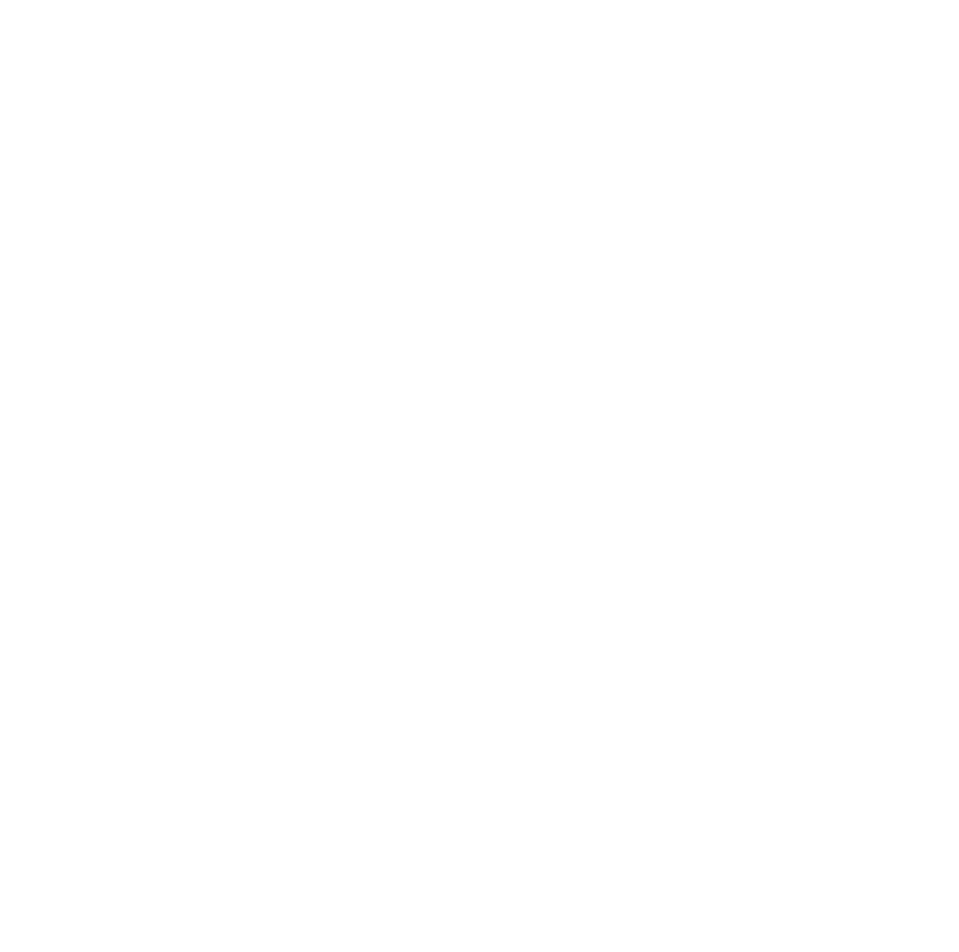
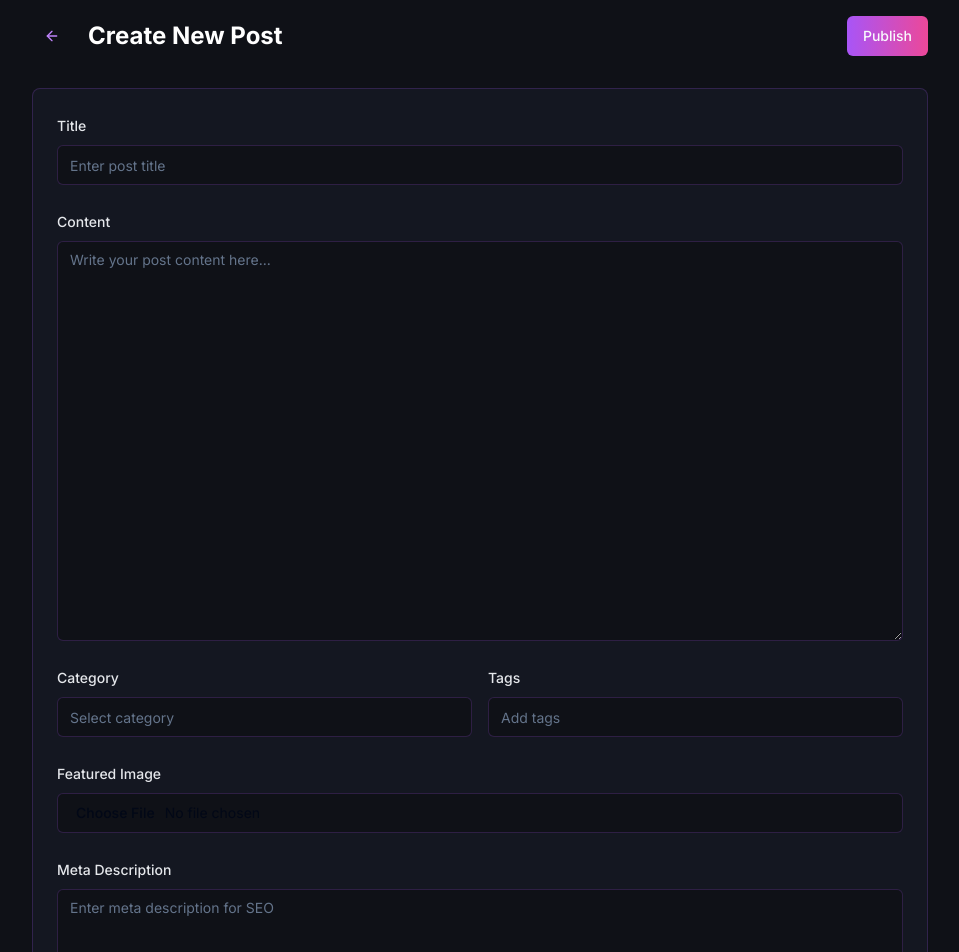
Before and after one commit to Jelco3d/automatizariai, a React (Vite) app: page /admin/blog/new in a window 1280 px wide. Before the commit this address had no page. Shown: the top 952 px of the page, without its empty margins (160-1119 px from the left). Before the commit the page ends 800 px from the top, so only its background shows below. Built offline with nearby package versions, Linux system fonts and the light colour scheme.

Commit message:
Add new post button function
The new post button will now have added functionality.

```diff
--- a/src/App.tsx
+++ b/src/App.tsx
@@ -10,6 +10,7 @@ import GDPR from './pages/GDPR';
 import PrivacyPolicy from './pages/PrivacyPolicy';
 import Blog from './pages/Blog';
 import AdminBlog from './pages/admin/AdminBlog';
+import NewBlogPost from './pages/admin/NewBlogPost';
 
 const App = () => {
   console.log("Rendering App component");
@@ -26,6 +27,7 @@ const App = () => {
         <Route path="/privacy" element={<PrivacyPolicy />} />
         <Route path="/blog" element={<Blog />} />
         <Route path="/admin/blog" element={<AdminBlog />} />
+        <Route path="/admin/blog/new" element={<NewBlogPost />} />
       </Routes>
     </Router>
   );
--- a/src/pages/admin/AdminBlog.tsx
+++ b/src/pages/admin/AdminBlog.tsx
@@ -1,12 +1,20 @@
+
 import { useState } from "react";
-import { Link } from "react-router-dom";
+import { Link, useNavigate } from "react-router-dom";
 import { Button } from "@/components/ui/button";
 import { Input } from "@/components/ui/input";
 import { Card } from "@/components/ui/card";
 import { Table, TableHeader, TableBody, TableHead, TableRow, TableCell } from "@/components/ui/table";
 import { LayoutDashboard, List, FilePlus, Tag, MessageSquare, ChartBar, Settings, LogOut, Edit, Trash, Eye, Database, FileText, CheckSquare, Search, User } from "lucide-react";
+
 export default function AdminBlog() {
   const [searchTerm, setSearchTerm] = useState("");
+  const navigate = useNavigate();
+
+  const handleNewPost = () => {
+    navigate("/admin/blog/new");
+  };
+
   return <div className="min-h-screen bg-[#0F1117] text-white flex">
       {/* Sidebar Navigation */}
       <aside className="w-64 bg-[#1A1F2C] border-r border-purple-500/20 p-4 hidden md:block">
@@ -23,7 +31,7 @@ export default function AdminBlog() {
             <List className="h-5 w-5" />
             Blog Posts
           </Link>
-          <Button className="w-full justify-start gap-2 bg-gradient-to-r from-purple-500 to-pink-500">
+          <Button onClick={handleNewPost} className="w-full justify-start gap-2 bg-gradient-to-r from-purple-500 to-pink-500">
             <FilePlus className="h-5 w-5" />
             New Post
           </Button>
--- /dev/null
+++ b/src/pages/admin/NewBlogPost.tsx
@@ -0,0 +1,85 @@
+
+import { Link } from "react-router-dom";
+import { Button } from "@/components/ui/button";
+import { Input } from "@/components/ui/input";
+import { Textarea } from "@/components/ui/textarea";
+import { Card } from "@/components/ui/card";
+import { ArrowLeft } from "lucide-react";
+
+export default function NewBlogPost() {
+  return (
+    <div className="min-h-screen bg-[#0F1117] text-white p-4">
+      <div className="max-w-4xl mx-auto space-y-8">
+        {/* Header */}
+        <div className="flex items-center justify-between">
+          <div className="flex items-center gap-4">
+            <Link to="/admin/blog">
+              <Button variant="ghost" size="icon">
+                <ArrowLeft className="h-5 w-5 text-purple-400" />
+              </Button>
+            </Link>
+            <h1 className="text-2xl font-bold">Create New Post</h1>
+          </div>
+          <Button className="bg-gradient-to-r from-purple-500 to-pink-500">
+            Publish
+          </Button>
+        </div>
+
+        {/* Main Form */}
+        <Card className="bg-[#1A1F2C]/50 border-purple-500/20 p-6">
+          <form className="space-y-6">
+            <div className="space-y-2">
+              <label className="text-sm font-medium text-gray-200">Title</label>
+              <Input
+                placeholder="Enter post title"
+                className="bg-[#0F1117] border-purple-500/20"
+              />
+            </div>
+
+            <div className="space-y-2">
+              <label className="text-sm font-medium text-gray-200">Content</label>
+              <Textarea
+                placeholder="Write your post content here..."
+                className="min-h-[400px] bg-[#0F1117] border-purple-500/20"
+              />
+            </div>
+
+            <div className="grid grid-cols-2 gap-4">
+              <div className="space-y-2">
+                <label className="text-sm font-medium text-gray-200">Category</label>
+                <Input
+                  placeholder="Select category"
+                  className="bg-[#0F1117] border-purple-500/20"
+                />
+              </div>
+              <div className="space-y-2">
+                <label className="text-sm font-medium text-gray-200">Tags</label>
+                <Input
+                  placeholder="Add tags"
+                  className="bg-[#0F1117] border-purple-500/20"
+                />
+              </div>
+            </div>
+
+            <div className="space-y-2">
+              <label className="text-sm font-medium text-gray-200">Featured Image</label>
+              <Input
+                type="file"
+                accept="image/*"
+                className="bg-[#0F1117] border-purple-500/20"
+              />
+            </div>
+
+            <div className="space-y-2">
+              <label className="text-sm font-medium text-gray-200">Meta Description</label>
+              <Textarea
+                placeholder="Enter meta description for SEO"
+                className="bg-[#0F1117] border-purple-500/20"
+              />
+            </div>
+          </form>
+        </Card>
+      </div>
+    </div>
+  );
+}
```
